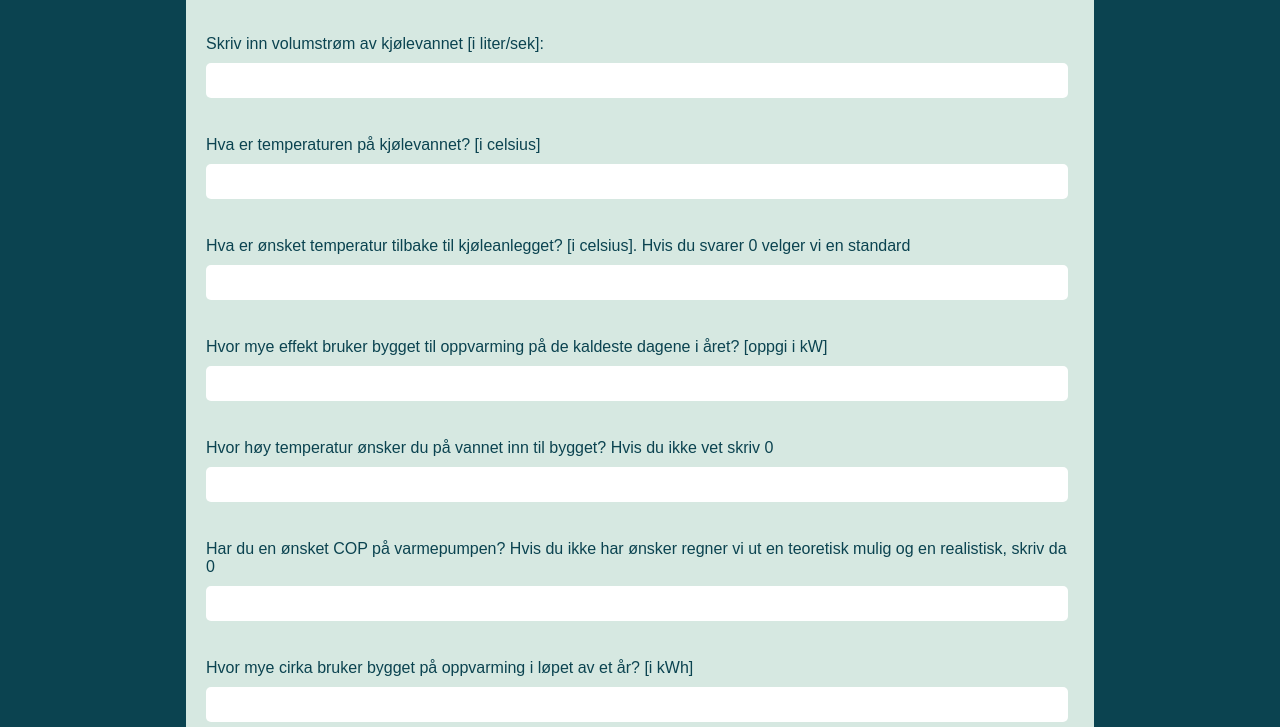
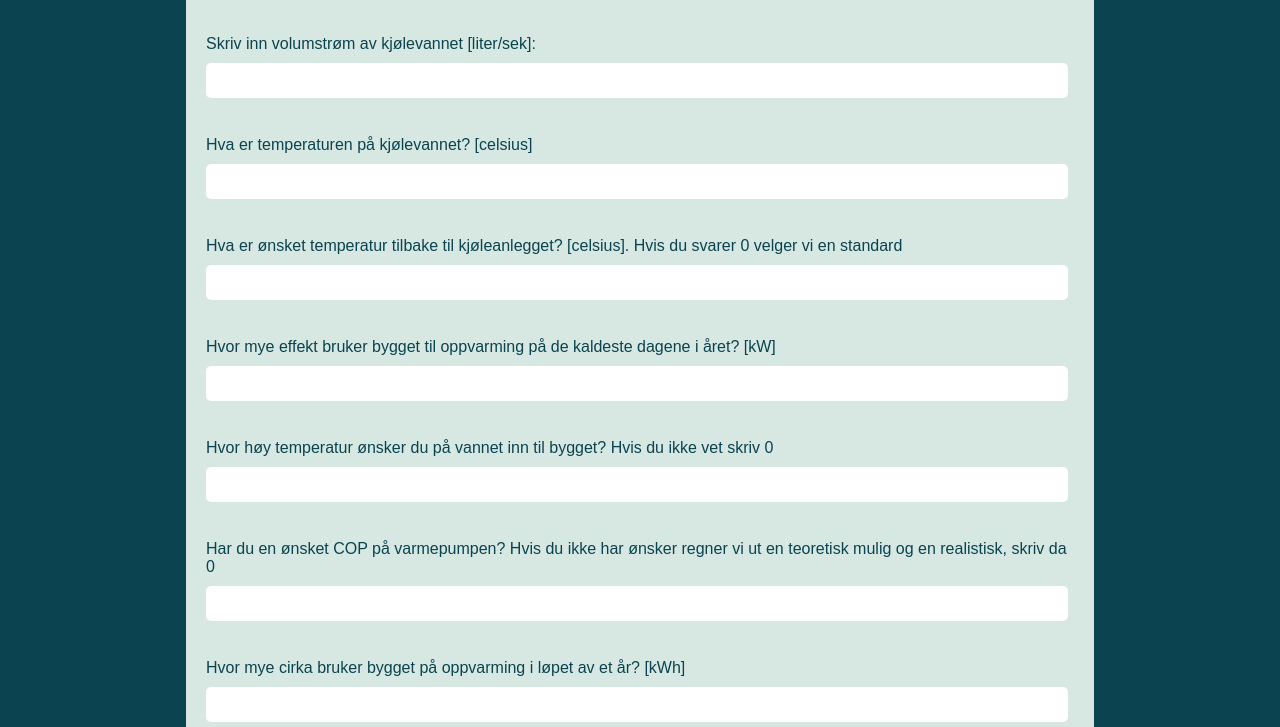
Before and after one commit to trymtv/hafs_calc, a plain HTML site: page index.html in a window 1280 px wide. Shown: the part 186-913 px from the top of the page. Drawn offline with Linux system fonts and the light colour scheme.

Commit message:
Update index.html

```diff
--- a/index.html
+++ b/index.html
@@ -33,16 +33,16 @@
         <label for="varmekilde">Hvor henter du varmen fra?</label>
         <input type="text" id="varmekilde" name="varmekilde"><br><br>
 
-        <label for="volumstrom">Skriv inn volumstrøm av kjølevannet [i liter/sek]:</label>
+        <label for="volumstrom">Skriv inn volumstrøm av kjølevannet [liter/sek]:</label>
         <input type="number" id="volumstrom" name="volumstrom" step="0.01"><br><br>
 
-        <label for="temperatur">Hva er temperaturen på kjølevannet? [i celsius]</label>
+        <label for="temperatur">Hva er temperaturen på kjølevannet? [celsius]</label>
         <input type="number" id="temperatur" name="temperatur" step="0.1"><br><br>
 
-        <label for="temperaturRetur">Hva er ønsket temperatur tilbake til kjøleanlegget? [i celsius]. Hvis du svarer 0 velger vi en standard</label>
+        <label for="temperaturRetur">Hva er ønsket temperatur tilbake til kjøleanlegget? [celsius]. Hvis du svarer 0 velger vi en standard</label>
         <input type="number" id="temperaturRetur" name="temperaturRetur" step="0.1"><br><br>
 
-        <label for="varmebehov">Hvor mye effekt bruker bygget til oppvarming på de kaldeste dagene i året? [oppgi i kW]</label>
+        <label for="varmebehov">Hvor mye effekt bruker bygget til oppvarming på de kaldeste dagene i året? [kW]</label>
         <input type="number" id="varmebehov" name="varmebehov" step="0.1"><br><br>
 
         <label for="tempTilOppvarming">Hvor høy temperatur ønsker du på vannet inn til bygget? Hvis du ikke vet skriv 0</label>
@@ -51,7 +51,7 @@
         <label for="cop">Har du en ønsket COP på varmepumpen? Hvis du ikke har ønsker regner vi ut en teoretisk mulig og en realistisk, skriv da 0</label>
         <input type="number" id="cop" name="cop" step="0.1"><br><br>
 
-        <label for="arsforbrukOppvarming">Hvor mye cirka bruker bygget på oppvarming i løpet av et år? [i kWh]</label>
+        <label for="arsforbrukOppvarming">Hvor mye cirka bruker bygget på oppvarming i løpet av et år? [kWh]</label>
         <input type="number" id="arsforbrukOppvarming" name="arsforbrukOppvarming" step="0.1"><br><br>
 
         <button type="button" onclick="beregn()">Beregn</button>
```
